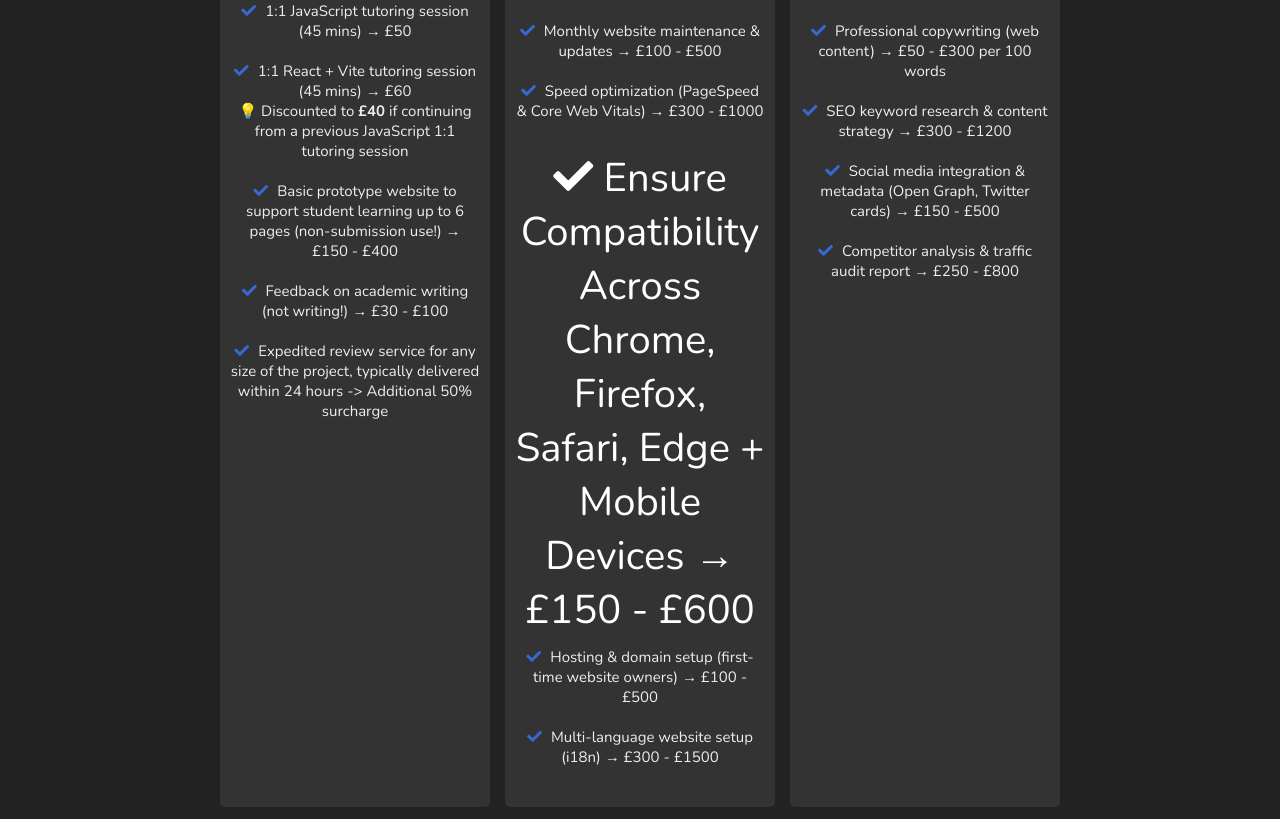
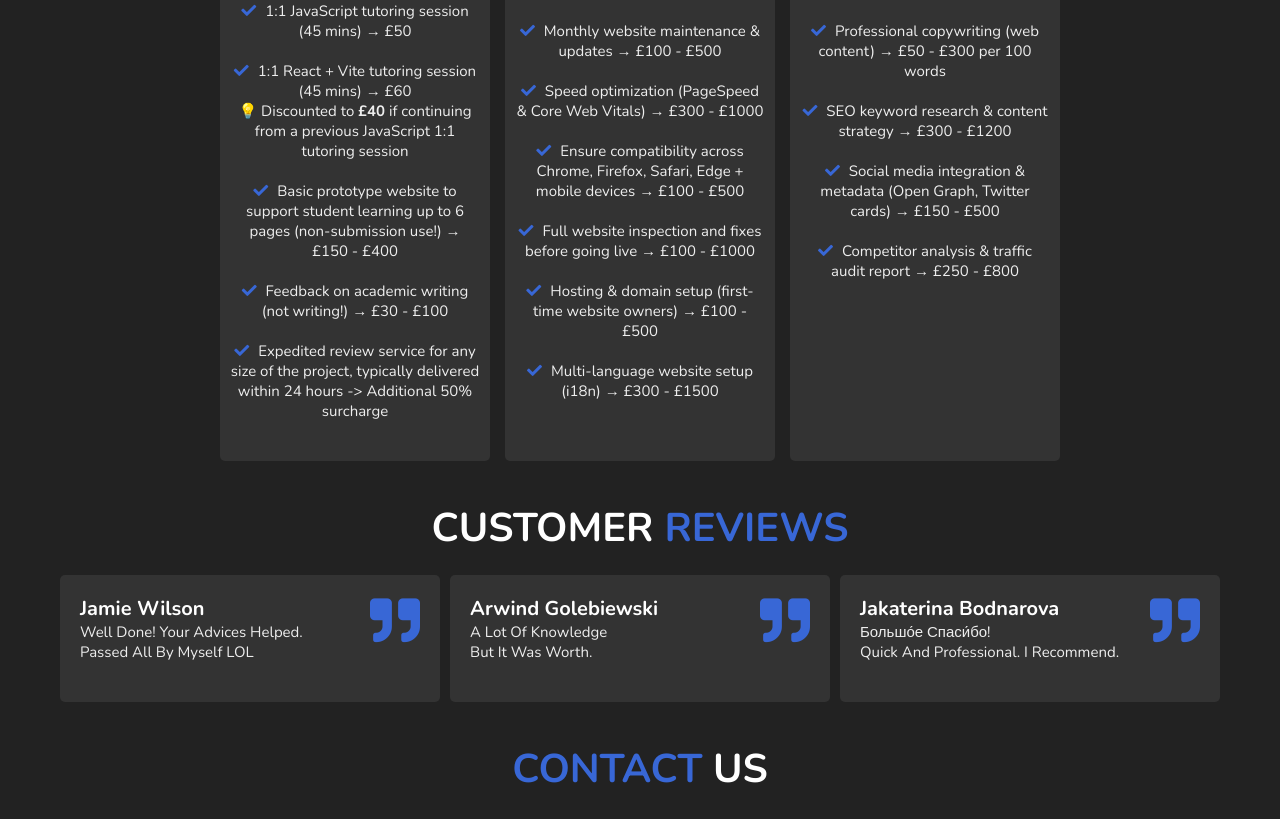
Before and after one commit to lubiejewskidaniel/ccs, a website: page public/index.html in a window 1280 px wide. Shown: the part 1954-2773 px from the top of the page. Drawn offline with nearby package versions, Linux system fonts and the light colour scheme.

Commit message:
Update index.html

```diff
--- a/public/index.html
+++ b/public/index.html
@@ -243,7 +243,8 @@
                     <li><i class="fas fa-check"></i> Fully customized platform or CMS (custom logic or admin panel) → £5000 - £20000</li>
                     <li><i class="fas fa-check"></i> Monthly website maintenance & updates → £100 - £500</li>
                     <li><i class="fas fa-check"></i> Speed optimization (PageSpeed & Core Web Vitals) → £300 - £1000</li>
-                    <li></li><i class="fas fa-check"></i> Ensure compatibility across Chrome, Firefox, Safari, Edge + mobile devices → £150 - £600</li>
+                    <li><i class="fas fa-check"></i> Ensure compatibility across Chrome, Firefox, Safari, Edge + mobile devices → £100 - £500</li>
+                    <li><i class="fas fa-check"></i> Full website inspection and fixes before going live → £100 - £1000</li>
                     <li><i class="fas fa-check"></i> Hosting & domain setup (first-time website owners) → £100 - £500</li>
                     <li><i class="fas fa-check"></i> Multi-language website setup (i18n) → £300 - £1500</li>
                 </ul>
```
